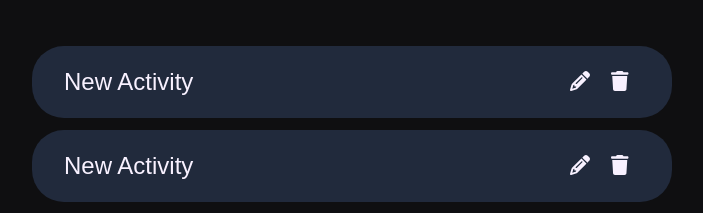
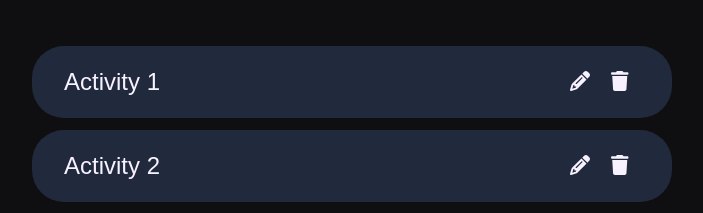
Before and after one commit to dzbarcea/a-simple-follow-through-app, a React (Create React App) app: page /pick-activity in a window 1280 px wide. Shown: the part 234-447 px from the top of the page, without its empty margins (288-991 px from the left). Built offline with nearby package versions, Linux system fonts and the light colour scheme; a web font is replaced by a local one.

Commit message:
Added FormContext. activities are editable, but other functionalities are currently broken

```diff
--- a/src/App.tsx
+++ b/src/App.tsx
@@ -4,11 +4,13 @@ import PickActivity from './pages/PickActivity';
 import NavContextProvider from './context/NavContext';
 import Predict from './pages/Predict';
 import Reflect from './pages/Reflect';
+import FormContextProvider from './context/FormContext';
 
 const App = () => {
     return (
         <BrowserRouter>
             <NavContextProvider>
+                <FormContextProvider>
                     <Routes>
                         <Route path='/' element={
                             <div className='bg-container'>
@@ -23,6 +25,7 @@ const App = () => {
                             <Route path='/reflect' element={<Reflect/>}/>
                         </Route>
                     </Routes>
+                </FormContextProvider>
             </NavContextProvider>
         </BrowserRouter>
     );
--- a/src/components/ActivitySelector/ActivitySelector.tsx
+++ b/src/components/ActivitySelector/ActivitySelector.tsx
@@ -1,7 +1,6 @@
 import React, {
     KeyboardEventHandler,
     MouseEventHandler,
-    ReactElement,
     useEffect,
     useRef,
     useState
@@ -9,7 +8,7 @@ import React, {
 import './ActivitySelector.css';
 import Modal from '../../atoms/Modal/Modal';
 import Selection from './Selection';
-import { v4 as uuidv4 } from 'uuid';
+import {SelectionType, useFormContext} from '../../context/FormContext';
 
 interface ActivitySelectorProps {
     onChange: () => void;
@@ -17,41 +16,29 @@ interface ActivitySelectorProps {
 
 const ActivitySelector = (props: ActivitySelectorProps) => {
     const [isModalOpen, setIsModalOpen] = useState(false);
-    const [currentlyEditingSpan, setCurrentlyEditingSpan] = useState<Element | null>();
-    const [selectionList, setSelectionList] = useState<ReactElement[]>([]);
+    const [currentlyEditingSelection, setCurrentlyEditingSelection] = useState<SelectionType | null>(null);
     const [canAddMoreSelections, setCanAddMoreSelections] = useState(false);
     const textInputRef = useRef<HTMLInputElement>(null);
     const formRef = useRef<HTMLFormElement>(null);
 
+    const formContext = useFormContext();
+
     const MAX_SELECTIONS = 5;
 
     useEffect(() => {
-        // Load initial selections
-        let selections: ReactElement[] = [];
-
-        // TODO: load from context
-        for (let i = 0; i < 2; i++) {
-            const newKey = uuidv4();
-            selections.push(
-                <Selection key={newKey} idKey={newKey} handleOpenModal={handleOpenModal} handleDelete={handleDelete} />
-            );
+        if (!formContext) {
+            return;
         }
 
-        setSelectionList(selections);
-    }, []);
-
-    useEffect(() => {
-        if (selectionList.length >= MAX_SELECTIONS) {
+        if (formContext.selectionList.length >= MAX_SELECTIONS) {
             setCanAddMoreSelections(false);
         } else {
             setCanAddMoreSelections(true);
         }
-    }, [selectionList]);
+    }, [formContext]);
 
-    const handleOpenModal: MouseEventHandler<HTMLButtonElement> = (event) => {
-        const target = event.currentTarget;
-
-        setCurrentlyEditingSpan(target.parentElement?.previousElementSibling);
+    const handleOpenModal = (name: string, id: string) => {
+        setCurrentlyEditingSelection({ name: name, id: id });
         setIsModalOpen(true);
     }
 
@@ -62,8 +49,13 @@ const ActivitySelector = (props: ActivitySelectorProps) => {
     const handleSave = () => {
         const textInput = textInputRef.current?.value;
 
-        if (textInput !== undefined && currentlyEditingSpan) {
-            currentlyEditingSpan.textContent = textInput;
+        if (textInput !== undefined && currentlyEditingSelection?.name !== '') {
+            formContext?.setSelectionList(selectionList => selectionList.map((selection) => {
+                if (selection.id === currentlyEditingSelection?.id) {
+                    return { name: textInput, id: currentlyEditingSelection.id };
+                }
+                return selection;
+            }));
         }
 
         handleCloseModal();
@@ -76,29 +68,40 @@ const ActivitySelector = (props: ActivitySelectorProps) => {
     }
 
     const handleDelete = (keyToDelete: string | null) => {
-        setSelectionList(selectionList => selectionList.filter((item) => {
-            return item.key !== keyToDelete;
-        }));
+        // setSelectionList(selectionList => selectionList.filter((item) => {
+        //     return item.key !== keyToDelete;
+        // }));
     }
 
     const handleAddSelection: MouseEventHandler<HTMLButtonElement> = (event) => {
         event.preventDefault();
 
-        const form = formRef.current;
-        if (form) {
-            const newKey = uuidv4();
-            const elementToAdd = (
-                <Selection key={newKey} idKey={newKey} handleOpenModal={handleOpenModal} handleDelete={handleDelete} />
-            );
-
-            setSelectionList(selectionList => [...selectionList, elementToAdd]);
-        }
+        // const form = formRef.current;
+        // if (form) {
+        //     const newKey = uuidv4();
+        //     const elementToAdd = (
+        //         <Selection key={newKey} idKey={newKey} handleOpenModal={handleOpenModal} handleDelete={handleDelete} />
+        //     );
+        //
+        //     // setSelectionList(selectionList => [...selectionList, elementToAdd]);
+        // }
     }
 
     return (
         <>
             <form className='activity-selector' ref={formRef} onChange={props.onChange}>
-                {selectionList}
+                {
+                    formContext &&
+                    formContext.selectionList.map(selection => {
+                        return <Selection
+                            name={selection.name}
+                            key={selection.id}
+                            idKey={selection.id}
+                            handleOpenModal={handleOpenModal}
+                            handleDelete={handleDelete}
+                        />
+                    })
+                }
 
                 <button className={`add-button ${!canAddMoreSelections && 'disabled'}`} onClick={
                     canAddMoreSelections ? handleAddSelection : (event) => event.preventDefault()
@@ -112,7 +115,7 @@ const ActivitySelector = (props: ActivitySelectorProps) => {
                 <input
                     type='text'
                     ref={textInputRef}
-                    defaultValue={currentlyEditingSpan?.textContent ?? ''}
+                    defaultValue={currentlyEditingSelection?.name ?? ''}
                     onKeyDown={handleEnterKeyPressed}
                 />
                 <div className='button-container'>
--- a/src/components/ActivitySelector/Selection.tsx
+++ b/src/components/ActivitySelector/Selection.tsx
@@ -4,21 +4,22 @@ import {faPencil} from '@fortawesome/free-solid-svg-icons/faPencil';
 import {faTrash} from '@fortawesome/free-solid-svg-icons/faTrash';
 
 interface SelectionProps {
-    idKey: string | null;
-    handleOpenModal: MouseEventHandler<HTMLButtonElement>;
+    name: string;
+    idKey: string;
+    handleOpenModal: (name: string, id: string) => void;
     handleDelete: (keyToDelete: string | null) => void;
 }
 
-const Selection = ({ idKey, handleDelete, handleOpenModal }: SelectionProps) => {
+const Selection = ({ name, idKey, handleDelete, handleOpenModal }: SelectionProps) => {
     const selectionRef = useRef<HTMLLabelElement>(null);
 
     return (
         <label ref={selectionRef} className='selection'>
             <input type='radio' name='activity'/>
-            <span>New Activity</span>
+            <span>{name}</span>
 
             <div>
-                <button type='button' className='round-button' onClick={handleOpenModal}>
+                <button type='button' className='round-button' onClick={() => handleOpenModal(name, idKey)}>
                     <FontAwesomeIcon icon={faPencil}/>
                 </button>
                 <button type='button' className='round-button' onClick={() => handleDelete(idKey)}>
--- /dev/null
+++ b/src/context/FormContext.tsx
@@ -0,0 +1,70 @@
+import React, {
+    ReactElement,
+    createContext,
+    useContext,
+    ReactNode,
+    useState,
+    useEffect,
+    SetStateAction,
+    Dispatch
+} from 'react';
+import {v4 as uuidv4} from 'uuid';
+
+export interface SelectionType {
+    name: string;
+    id: string;
+}
+
+export interface FormContextType {
+    // Values
+    selectionList: SelectionType[];
+    predictionText: string;
+    reflectionText?: string;
+
+    // Setters
+    setSelectionList: Dispatch<SetStateAction<SelectionType[]>>
+    setPredictionText: (predictionText: string) => void;
+    setReflectionText: (reflectionText: string) => void;
+}
+
+const FormContext = createContext<FormContextType | null>(null);
+
+export const useFormContext = () => useContext(FormContext);
+
+const FormContextProvider = ({ children } : { children: ReactNode }) => {
+    const [selectionList, setSelectionList] = useState<SelectionType[]>([]);
+    const [predictionText, setPredictionText] = useState('');
+    const [reflectionText, setReflectionText] = useState('');
+
+    useEffect(() => {
+        //TODO: fetch initial state from local storage
+
+        const selections = [
+            {
+                name: 'Activity 1',
+                id: uuidv4()
+            },
+            {
+                name: 'Activity 2',
+                id: uuidv4()
+            },
+        ];
+
+        setSelectionList(selections);
+    }, []);
+
+    return (
+        <FormContext.Provider value={{
+            selectionList: selectionList,
+            setSelectionList: setSelectionList,
+            predictionText: predictionText,
+            setPredictionText: setPredictionText,
+            reflectionText: reflectionText,
+            setReflectionText: setReflectionText,
+        }}>
+            {children}
+        </FormContext.Provider>
+    );
+}
+
+export default FormContextProvider;
--- a/src/context/NavContext.tsx
+++ b/src/context/NavContext.tsx
@@ -1,4 +1,4 @@
-import React, {ReactNode, useContext, useEffect, useState} from 'react';
+import React, {ReactNode, useContext, useEffect, useState, createContext} from 'react';
 import {useLocation} from 'react-router-dom';
 
 const navStack = [
@@ -12,7 +12,7 @@ interface NavContextType {
     nextPath: string | undefined;
 }
 
-export const NavContext = React.createContext<NavContextType | null>(null);
+export const NavContext = createContext<NavContextType | null>(null);
 
 const NavContextProvider = ({ children } : { children: ReactNode }) => {
     const [navigation, setNavigation] = useState<NavContextType>({
```
Lines whose indentation alone changed are shown as unchanged.
